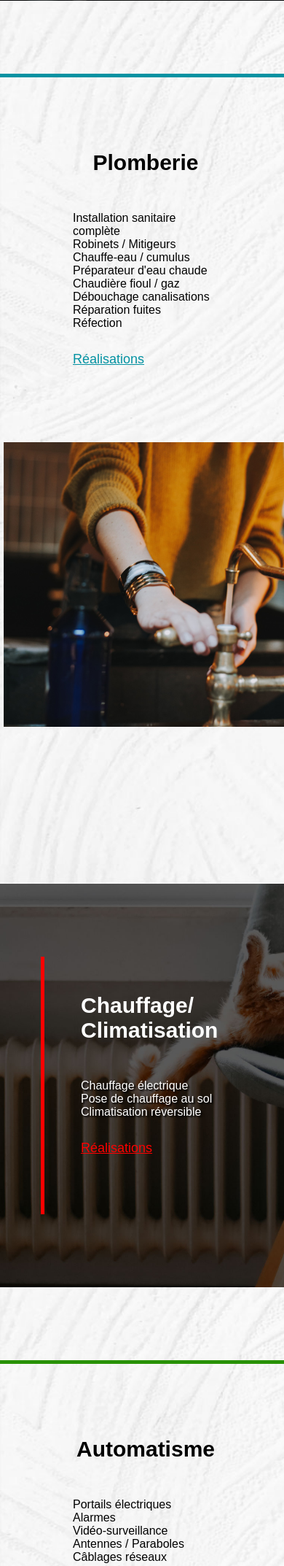
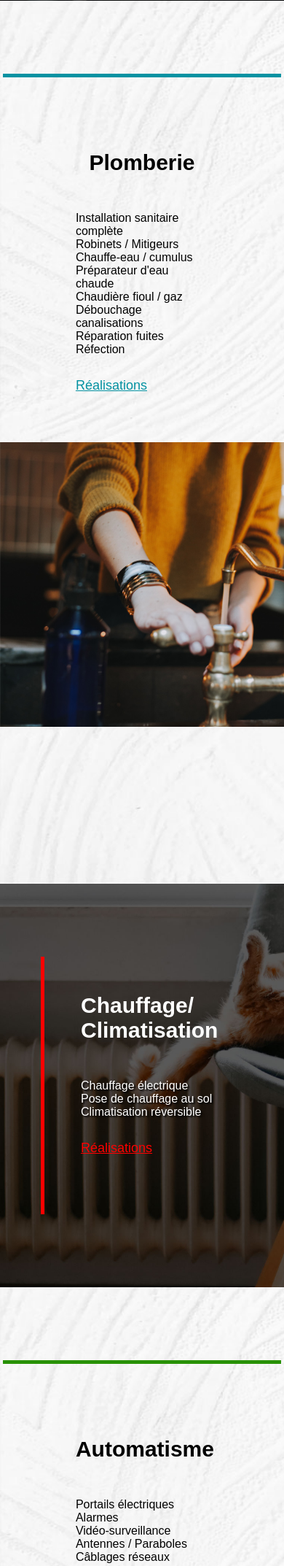
Before and after one commit to TalaDesign/taladesign, a PHP site: page / in a window 390 px wide; the page is wider, and only the part inside the window is pictured. Shown: the part 2966-5112 px from the top of that part at 73% size. Run offline with PHP 8.4, Linux system fonts and the light colour scheme.

Commit message:
Update style.css

```diff
--- a/assets/css/style.css
+++ b/assets/css/style.css
@@ -392,10 +392,10 @@
 		font-size:2.5rem;
 	}
 	div.texte-droite{
-		width:400px;
+		width:98vmin;
 	}
 	section#automatisme div.texte-droite{
-		width:400px;
+		width:98vmin;
 	}
 	.h2-droit{
     padding-bottom: 5rem;
```
